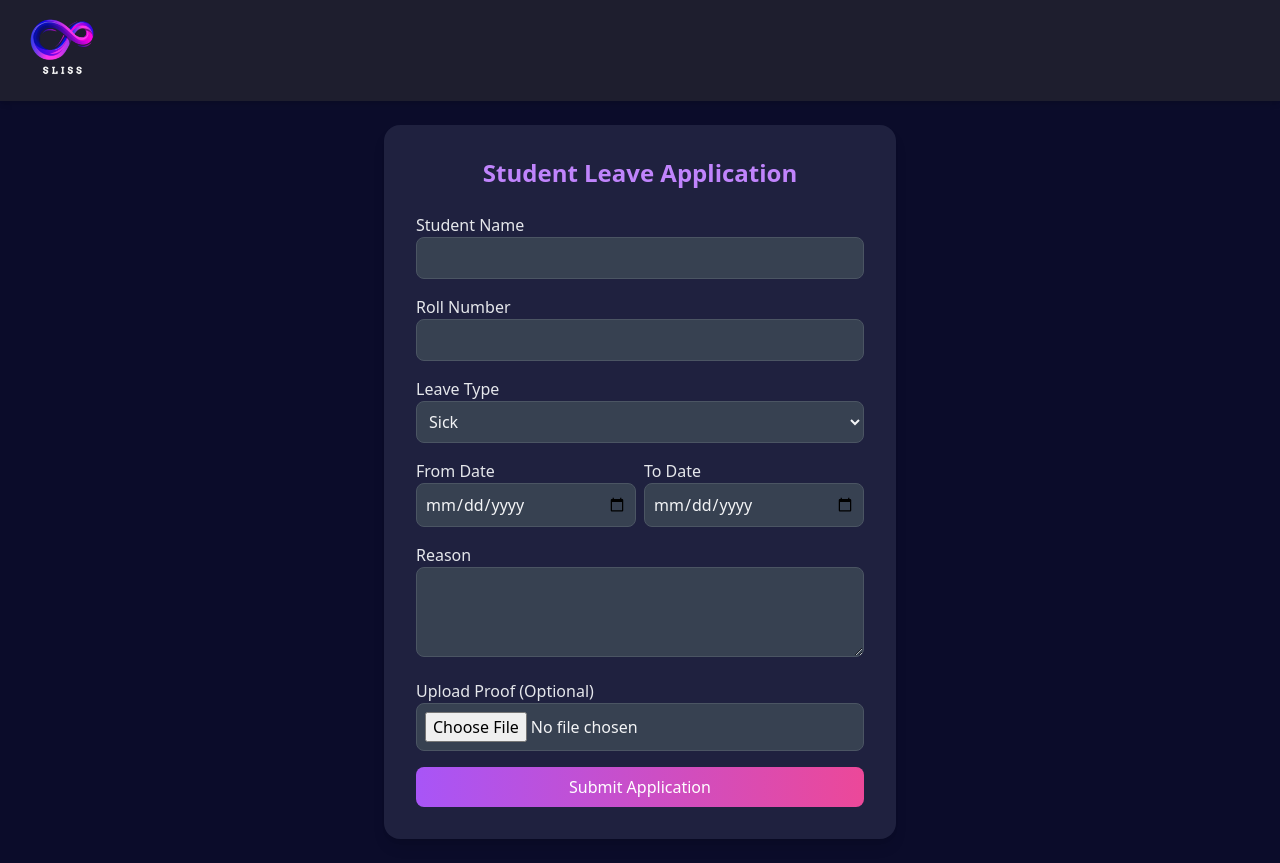
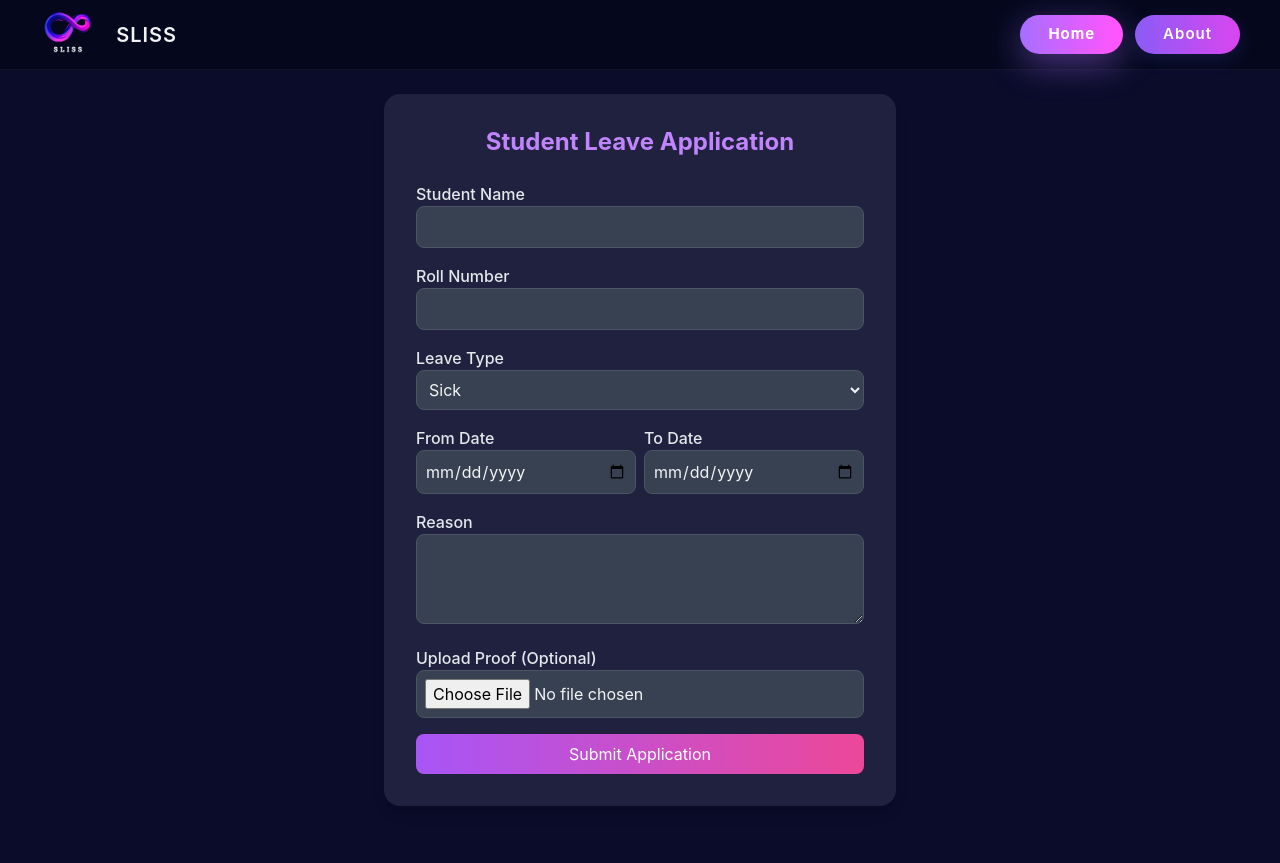
Before and after one commit to SIH-GOL/SLISS, a plain HTML site: page student-leave.html in a window 1280 px wide. After the commit the page ends 830 px from the top, so only its background shows below. Drawn offline with nearby package versions, Linux system fonts and the light colour scheme.

Commit message:
latest update  student-leave.html

```diff
--- a/student-leave.html
+++ b/student-leave.html
@@ -6,14 +6,114 @@
   <title>Leave Application</title>
   <script src="https://cdn.tailwindcss.com"></script>
 </head>
-<body class="bg-[#0b0c2a] text-gray-200 font-inter min-h-screen flex flex-col">
+<style>
+    body {
+      font-family: "Inter", sans-serif;
+      background-color: #0b0c2a;
+      color: #e5e7eb;
+    }
 
-  <!-- 🔹 Navbar (copied from Official Details page) -->
-  <header class="bg-[#1e1e2e] shadow-md px-6 py-4 flex justify-between items-center">
-    <img src="logo.png" alt="SLISS Logo" class="logo" style="width: 80px; height: auto;" />
-    <nav class="space-x-6">
-    </nav>
-  </header>
+    /* ✅ Logo style */
+    .logo {
+      height: 50px; /* fixed height */
+      width: auto;  /* keep natural aspect ratio */
+      display: block;
+      transition: transform 0.3s ease, filter 0.3s ease;
+      cursor: pointer;
+    }
+
+    .logo:hover {
+      transform: scale(1.1);
+      filter: brightness(1.2);
+    }
+
+    /* ================= NAVBAR ================= */
+    :root {
+      --nav-h: 70px;
+      --accent1: #8b5cf6; /* violet */
+      --accent2: #d946ef; /* pink */
+    }
+
+    .navbar {
+      height: var(--nav-h);
+      display: flex;
+      align-items: center;
+      justify-content: space-between;
+      padding: 0 40px;
+      background: rgba(3, 8, 23, 0.6);
+      backdrop-filter: blur(6px);
+      border-bottom: 1px solid rgba(255, 255, 255, 0.05);
+      position: sticky;
+      top: 0;
+      z-index: 1000;
+    }
+
+    .nav-left {
+      display: flex;
+      align-items: center;
+      gap: 12px;
+    }
+
+    .brand-text {
+      font-weight: 600;
+      color: #fff;
+      margin-left: 6px;
+      letter-spacing: 1px;
+      font-size: 20px;
+      opacity: 0.95;
+    }
+
+    .nav-links {
+      display: flex;
+      align-items: center;
+      gap: 12px;
+    }
+
+    .nav-links a {
+      display: inline-block;
+      padding: 8px 28px;
+      border-radius: 30px;
+      text-decoration: none;
+      color: #fff;
+      font-weight: 600;
+      font-size: 15px;
+      background: linear-gradient(90deg, var(--accent1), var(--accent2));
+      box-shadow: 0 6px 18px rgba(99, 102, 241, 0.15);
+      transition: transform 0.28s ease, box-shadow 0.28s ease, filter 0.28s;
+      letter-spacing: 1px;
+    }
+
+    .nav-links a:hover {
+      transform: translateY(-3px) scale(1.03);
+      box-shadow: 0 10px 30px rgba(99, 102, 241, 0.28);
+      filter: brightness(1.05);
+    }
+
+    .nav-links a.active {
+      filter: brightness(1.2);
+      box-shadow: 0 10px 35px rgba(139, 92, 246, 0.45);
+    }
+
+    footer {
+      background-color: #161735;
+    }
+  </style>
+</head>
+
+<body class="text-gray-200">
+  <div class="min-h-screen flex flex-col">
+
+    <!-- 🔹 Header -->
+    <header class="navbar">
+      <div class="nav-left">
+        <img src="logo.png" alt="SLISS Logo" class="logo" />
+        <span class="brand-text">SLISS</span>
+      </div>
+      <nav class="nav-links">
+        <a href="submit.html" class="active">Home</a>
+        <a href="about.html">About</a>
+      </nav>
+    </header>
 
   <!-- 🔹 Page Content -->
   <main class="flex-1 flex items-center justify-center p-6">
```
